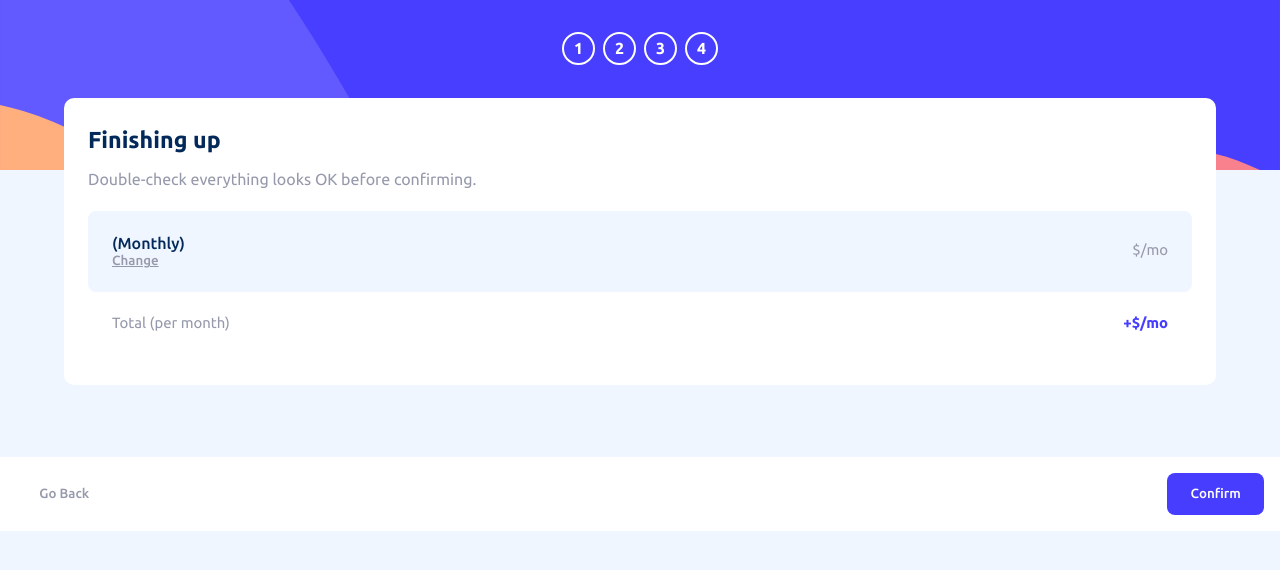
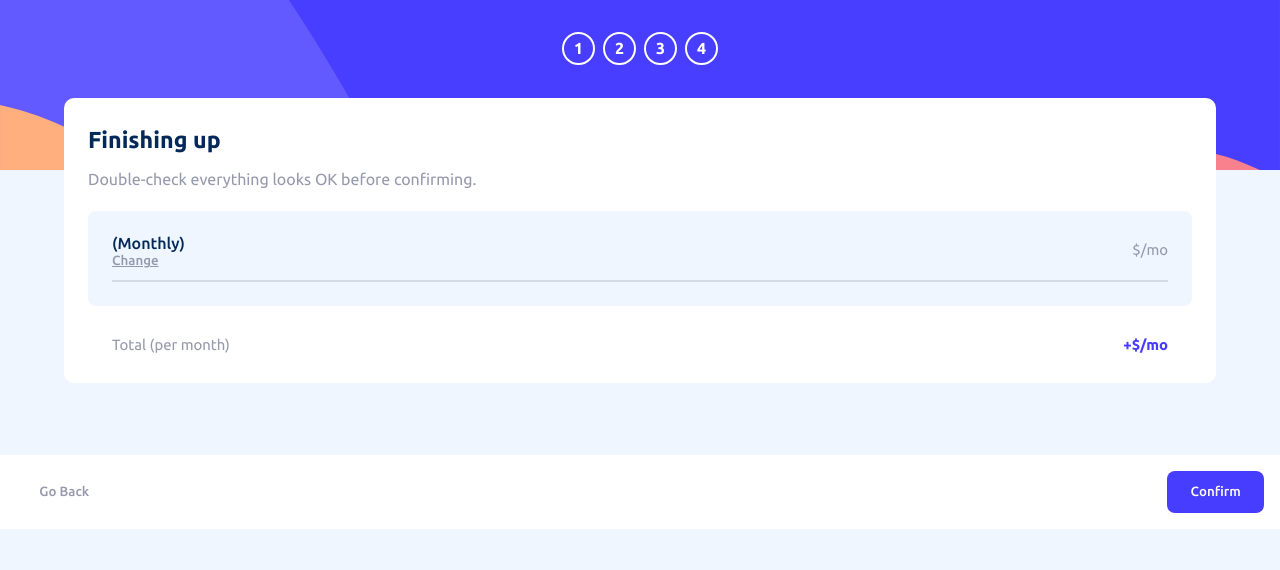
Before and after one commit to HamnaIshaq/multi-step-form, a React (Vite) app: page /summary in a window 1280 px wide. Shown: the top 570 px of the page. Built offline with nearby package versions, Linux system fonts and the light colour scheme.

Commit message:
Add summary page styling

```diff
--- a/src/assets/styles/styles.css
+++ b/src/assets/styles/styles.css
@@ -368,6 +368,11 @@ input {
 }
 
 /* Summary */
+.summary-plan-container {
+  border-bottom: 2px solid var(--neutralLightGray);
+  padding-bottom: .75em;
+}
+
 .summary-info {
   background-color: var(--neutralMagnolia);
   border: none;
@@ -388,6 +393,15 @@ input {
   font-size: .93rem;
 }
 
+.summary-addons-container {
+  margin-top: 1em;
+}
+
+.summary-total-cost-container {
+  margin-top: .5em;
+  padding-bottom: 0;
+}
+
 /*Thank you*/
 .thank-you-img {
   width: 56px;
```
